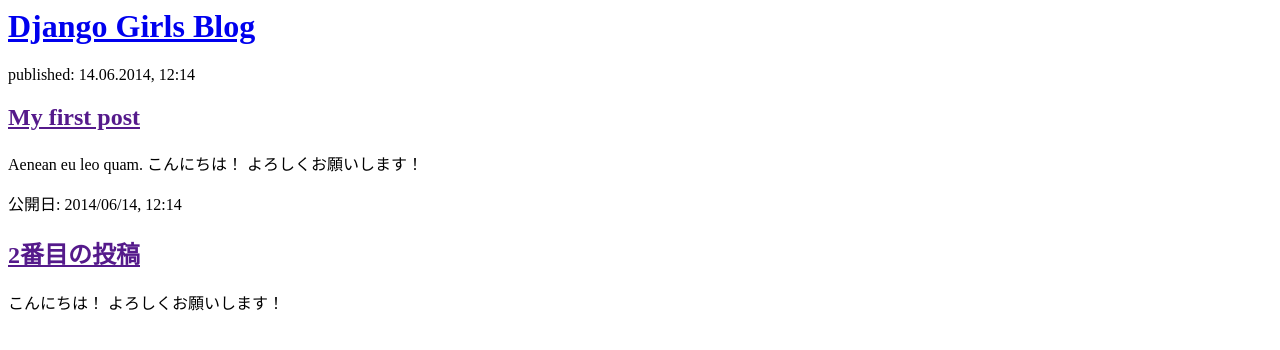
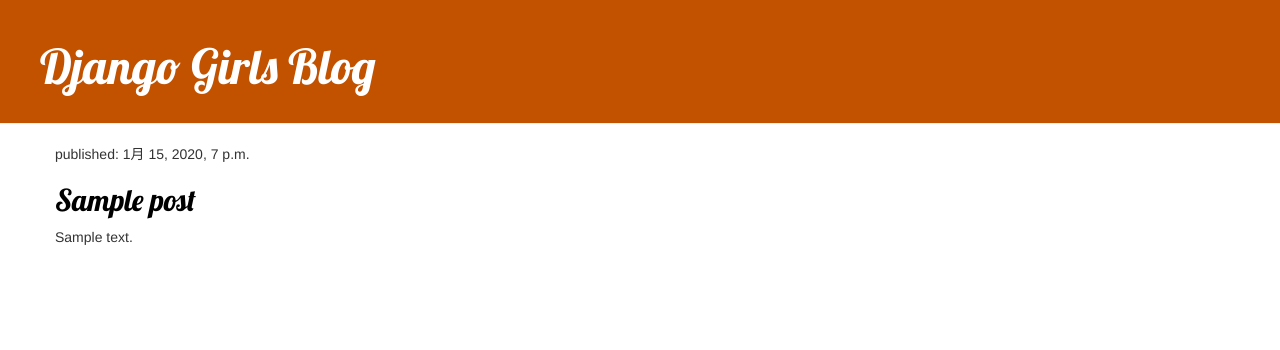
Before and after one commit to kazuyainoue0124/my-first-blog, a Django app: page / in a window 1280 px wide. Shown: the top 350 px of the page. Run offline with Django 3.2, Linux system fonts and the light colour scheme; tables that the repository leaves empty hold one stand-in row (values such as "Sample post"); some libraries are stand-ins or nearby versions.

Commit message:
Added view and template for detailed blog post as well as CSS for the site.

```diff
--- /dev/null
+++ b/blog/static/css/blog.css
@@ -0,0 +1,56 @@
+.page-header {
+  background-color: #c25100;
+  margin-top: 0;
+  padding: 20px 20px 20px 40px;
+}
+
+.page-header h1,
+.page-header h1 a,
+.page-header h1 a:visited,
+.page-header h1 a:active {
+  color: #ffffff;
+  font-size: 36pt;
+  text-decoration: none;
+}
+
+.content {
+  margin-left: 40px;
+}
+
+h1,
+h2,
+h3,
+h4 {
+  font-family: "Lobster", cursive;
+}
+
+.date {
+  color: #828282;
+}
+
+.save {
+  float: right;
+}
+
+.post-form textarea,
+.post-form input {
+  width: 100%;
+}
+
+.top-menu,
+.top-menu:hover,
+.top-menu:visited {
+  color: #ffffff;
+  float: right;
+  font-size: 26pt;
+  margin-right: 20px;
+}
+
+.post {
+  margin-bottom: 70px;
+}
+
+.post h2 a,
+.post h2 a:visited {
+  color: #000000;
+}
--- /dev/null
+++ b/blog/templates/blog/base.html
@@ -0,0 +1,31 @@
+{% load static %}
+<!DOCTYPE html>
+<html>
+  <head>
+    <title>Django Girls blog</title>
+    <link
+      rel="stylesheet"
+      href="//maxcdn.bootstrapcdn.com/bootstrap/3.2.0/css/bootstrap.min.css"
+    />
+    <link
+      rel="stylesheet"
+      href="//maxcdn.bootstrapcdn.com/bootstrap/3.2.0/css/bootstrap-theme.min.css"
+    />
+    <link rel="stylesheet" href="{% static 'css/blog.css' %}" />
+    <link
+      href="//fonts.googleapis.com/css?family=Lobster&subset=latin,latin-ext"
+      rel="stylesheet"
+      type="text/css"
+    />
+  </head>
+  <body>
+    <div class="page-header">
+      <h1><a href="/">Django Girls Blog</a></h1>
+    </div>
+    <div class="content container">
+      <div class="row">
+        <div class="col-md-8">{% block content %} {% endblock %}</div>
+      </div>
+    </div>
+  </body>
+</html>
--- a/blog/templates/blog/post_list.html
+++ b/blog/templates/blog/post_list.html
@@ -1,22 +1,7 @@
-<html>
-  <head>
-    <title>Django Girls blog</title>
-  </head>
-  <body>
-    <div>
-      <h1><a href="/">Django Girls Blog</a></h1>
-    </div>
-
-    <div>
-      <p>published: 14.06.2014, 12:14</p>
-      <h2><a href="">My first post</a></h2>
-      <p>Aenean eu leo quam. こんにちは！ よろしくお願いします！</p>
-    </div>
-
-    <div>
-      <p>公開日: 2014/06/14, 12:14</p>
-      <h2><a href="">2番目の投稿</a></h2>
-      <p>こんにちは！ よろしくお願いします！</p>
-    </div>
-  </body>
-</html>
+{% extends 'blog/base.html' %} {% block content %} {% for post in posts %}
+<div class="post">
+  <p>published: {{ post.published_date }}</p>
+  <h2><a href="{% url 'post_detail' pk=post.pk %}">{{ post.title }}</a></h2>
+  <p>{{ post.text|linebreaksbr }}</p>
+</div>
+{% endfor %} {% endblock %}
--- a/blog/urls.py
+++ b/blog/urls.py
@@ -3,4 +3,5 @@
 
 urlpatterns = [
   path('', views.post_list, name='post_list'),
+  path('post/<int:pk>/', views.post_detail, name='post_detail'),
 ]
--- a/blog/views.py
+++ b/blog/views.py
@@ -1,5 +1,13 @@
-from django.shortcuts import render
+from django.shortcuts import render, get_object_or_404
+from django.utils import timezone
+from .models import Post
 
 # Create your views here.
 def post_list(request):
-  return render(request, 'blog/post_list.html', {})
+  posts = Post.objects.filter(published_date__lte=timezone.now()).order_by('published_date')
+  return render(request, 'blog/post_list.html', {'posts': posts})
+
+
+def post_detail(request, pk):
+  post = get_object_or_404(Post, pk=pk)
+  return render(request, 'blog/post_detail.html', {'post': post})
```
Also changed, not shown: blog/templates/blog/post_detail.html (added, +9 -0 lines).
